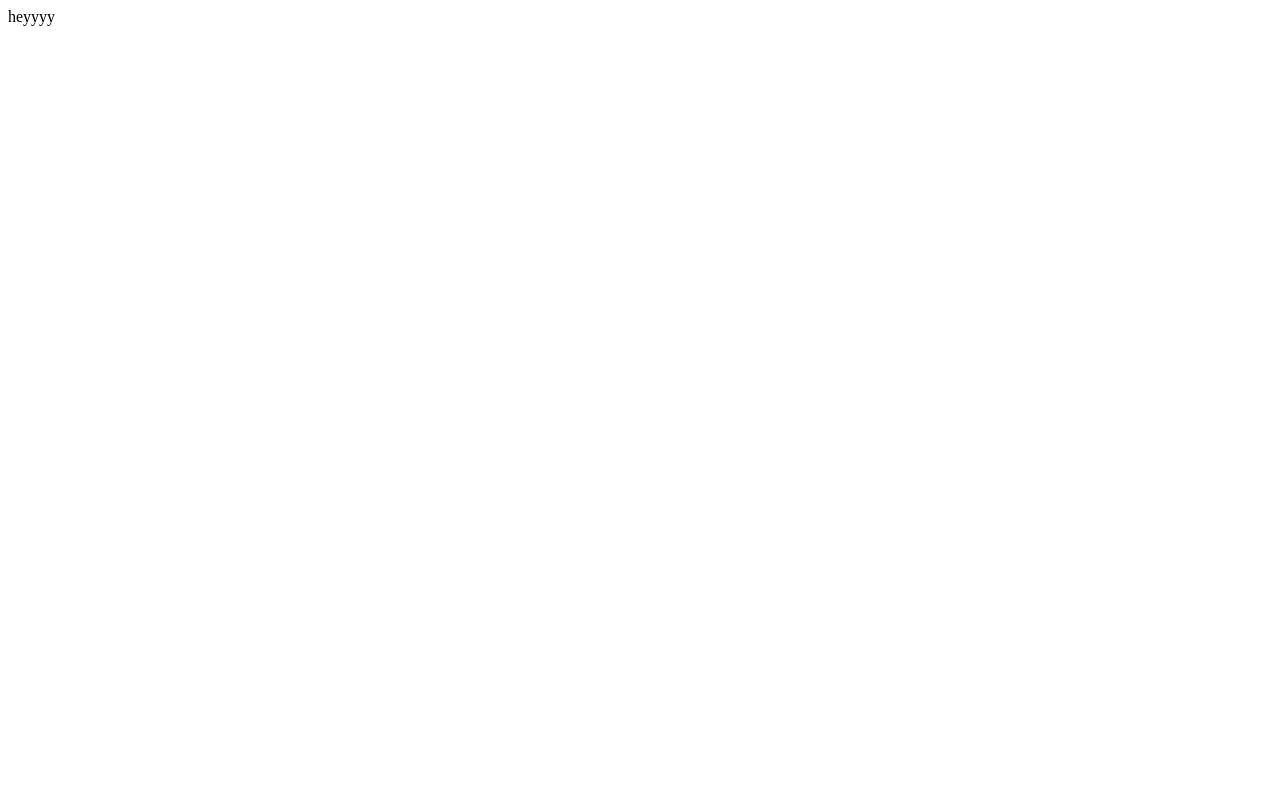
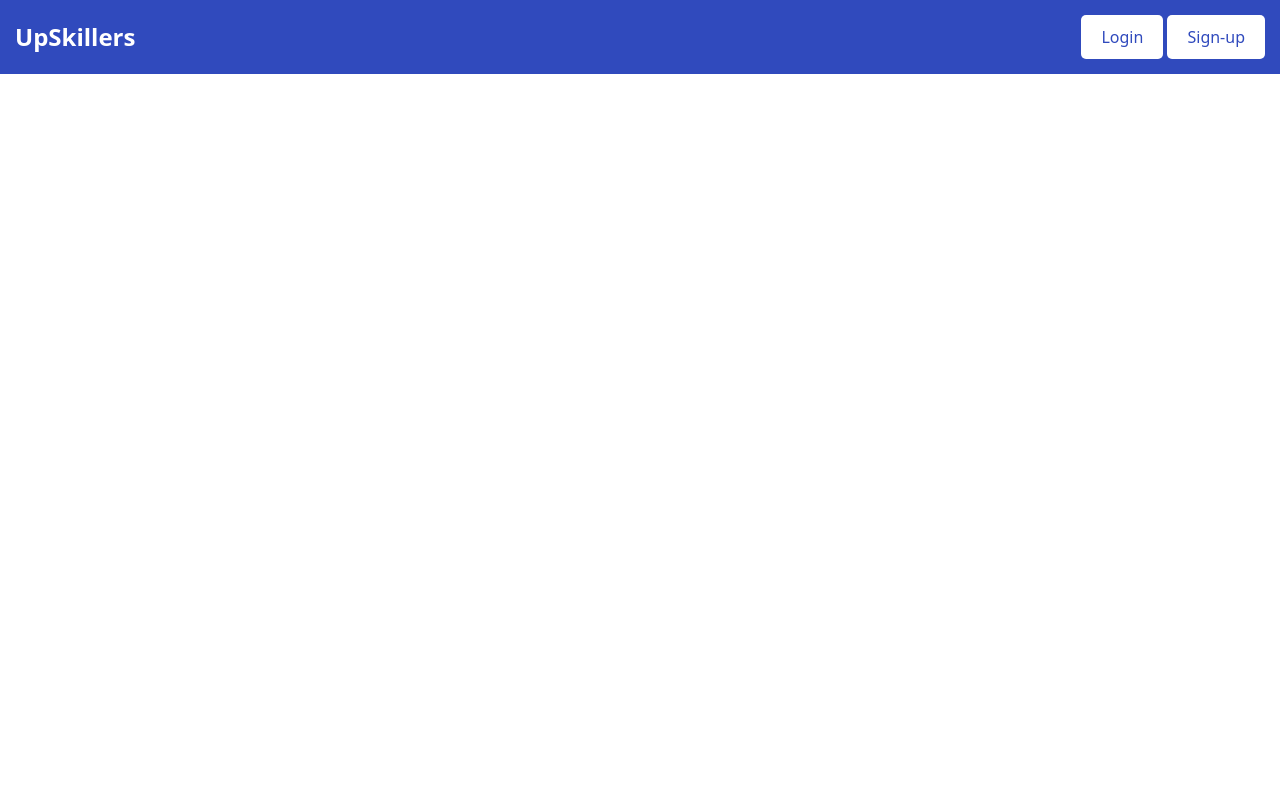
Before and after one commit to kushali13/hackathon, a Django app: page / in a window 1280 px wide. Before the commit the page is almost empty. Run offline with Django 5.2, Linux system fonts and the light colour scheme.

Commit message:
Added index.html

```diff
--- /dev/null
+++ b/static/style.css
@@ -0,0 +1,32 @@
+
+.navbar {
+    background-color: #304abd;
+    padding: 15px;
+    display: flex;
+    justify-content: space-between;
+    align-items: center;
+}
+
+
+.site-name {
+    color: white;
+    margin: 0;
+    font-size: 24px;
+    font-weight: bold;
+}
+
+
+.custom-btn {
+    background-color: white;
+    color: #304abd;
+    border: none;
+    padding: 10px 20px;
+    font-size: 16px;
+    cursor: pointer;
+    border-radius: 5px;
+    transition: 0.3s;
+}
+
+.custom-btn:hover {
+    background-color: rgb(142, 191, 243);
+}
--- a/templates/index.html
+++ b/templates/index.html
@@ -1 +1,21 @@
-heyyyy
+<!doctype html>
+<html lang="en">
+  <head>
+    <meta charset="utf-8">
+    <meta name="viewport" content="width=device-width, initial-scale=1">
+    <title>UpSkillers</title>
+    <link href="https://cdn.jsdelivr.net/npm/bootstrap@5.3.3/dist/css/bootstrap.min.css" rel="stylesheet">
+    <link rel="stylesheet" href="static/style.css">
+  </head>
+  <body>
+    <header class="navbar">
+      <h1 class="site-name">UpSkillers</h1>
+      <div class="auth-buttons">
+        <button type="button" class="btn custom-btn">Login</button>
+        <button type="button" class="btn custom-btn">Sign-up</button>
+      </div>
+    </header>
+
+    <script src="https://cdn.jsdelivr.net/npm/bootstrap@5.3.3/dist/js/bootstrap.bundle.min.js"></script>
+  </body>
+</html>
```
